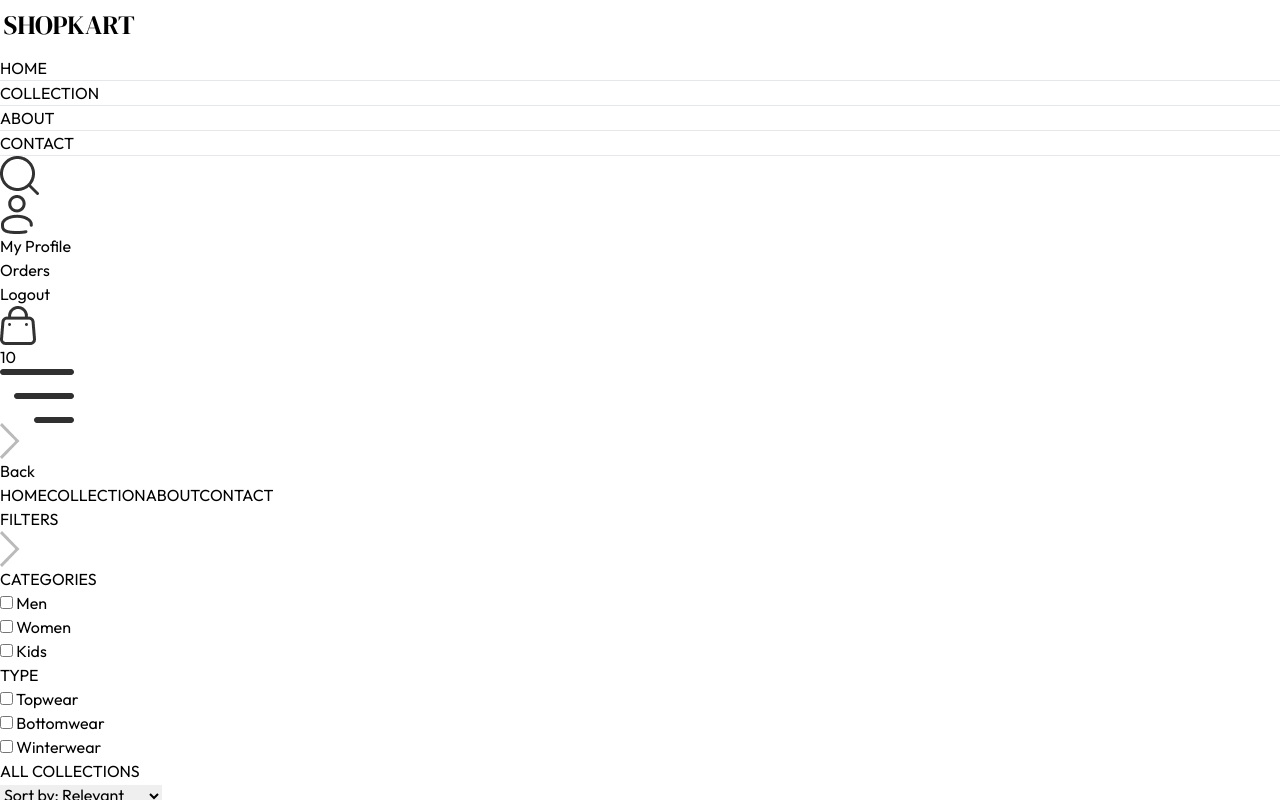
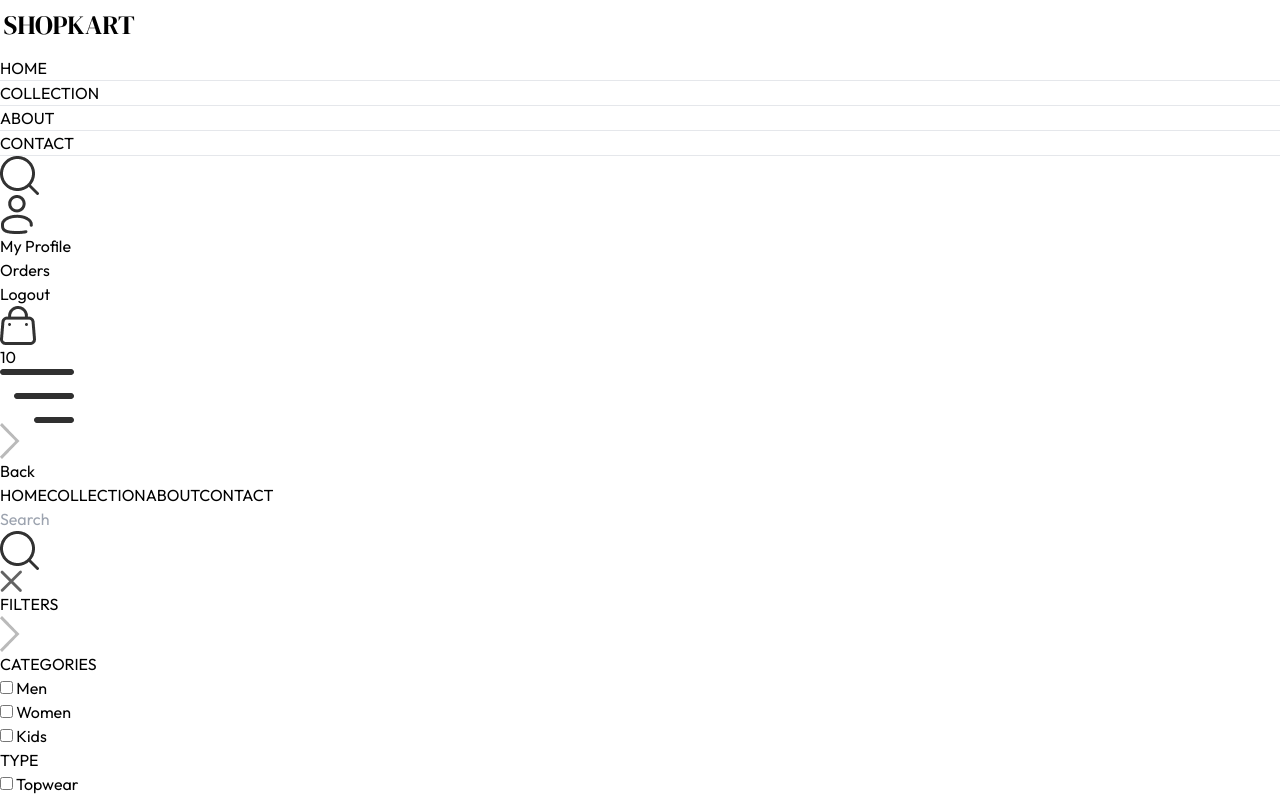
Before and after one commit to urbruder/Ecommerce_Website, a React (Vite) app in the folder frontend/: page /collection in a window 1280 px wide. Both pictures are taken after a click on the picture 19 px from the left and 175 px from the top of the page. Shown: the top 800 px of the page. Built offline with nearby package versions, Linux system fonts and the light colour scheme.

Commit message:
SearchBar added

```diff
--- a/frontend/src/App.jsx
+++ b/frontend/src/App.jsx
@@ -10,11 +10,13 @@
 import Cart from './pages/Cart'
 import PlaceOrder from './pages/PlaceOrder'
 import Navbar from './components/Navbar'
+import Searchbar from './components/Searchbar'
 
 const App = () => {
   return (
     <div className='px-4 sm:px-[5vw] md:px-[7vw] lg:px-[9vw]'>
     <Navbar/>
+    <Searchbar/>
            <Routes>
             <Route path='/' element={<Home/>}/>
             <Route path='/collection' element={<Collection/>}/>
--- a/frontend/src/components/Navbar.jsx
+++ b/frontend/src/components/Navbar.jsx
@@ -1,11 +1,12 @@
 import React, { useState } from 'react'
 import {Link, NavLink} from 'react-router-dom'
 import { assets } from '../assets/assets'
+import { ShopContext } from '../context/ShopContext'
 
 
 const Navbar = () => {
   const [visible,setVisible]=useState(false) ;
-
+  const {setShowSearch} = React.useContext(ShopContext);
   return (
     <div className='flex items-center justify-between py-5 font-medium'>
 
@@ -31,7 +32,7 @@
             </NavLink>
         </ul>
         <div className='flex items-center gap-6'>
-            <img src={assets.search_icon} className='w-5 cursor-pointer' alt="" />
+            <img onClick={()=>setShowSearch(true)} src={assets.search_icon} className='w-5 cursor-pointer' alt="" />
             <div className='group relative'>
               <img src={assets.profile_icon} className='w-5 cursor-pointer' alt="" />
               <div className='group-hover:block hidden absolute dropdown-menu right-0 pt-4'>
--- /dev/null
+++ b/frontend/src/components/Searchbar.jsx
@@ -0,0 +1,38 @@
+import React, { useEffect, useState } from 'react'
+import {ShopContext} from '../context/ShopContext'
+import { assets } from '../assets/assets'
+import { useLocation } from 'react-router-dom'
+const Searchbar = () => {
+    const {search,setSearch,showSearch,setShowSearch}=React.useContext(ShopContext)
+const location=useLocation();
+const [visible,setVisible]=useState(false)
+// This state will control the visibility of the search bar based on the current route
+// If the route is '/collection', the search bar will be visible, otherwise it will be
+ useEffect(()=>{
+    // Check if the current path includes 'collection'
+    // If it does, set visible to true, otherwise set it to false
+    if(location.pathname.includes('collection')){
+        setVisible(true)
+    }
+    else{
+        setVisible(false)
+    }
+ },[location])
+
+
+
+// The search bar will only be shown if showSearch is true and visible is true
+// This allows the search bar to be conditionally rendered based on the current route
+  return showSearch && visible? (
+    <div className=' border-t border-b bg-gray-50 text-center'>
+        <div className='inline-flex items-center justify-center border border-gray-400 px-5 py-2 my-5 mx-3 rounded-full w-3/4 sm:w-1/2'>
+            <input value={search} onChange={(e)=>setSearch(e.target.value)} type="text" placeholder='Search' className='flex-1 outline-none bg-inherit text-sm'  />
+            <img className='w-4' src={assets.search_icon} alt="" />
+        </div>
+        <img onClick={()=>setShowSearch(false)} className='inline w-3 cursor-pointer' src={assets.cross_icon} alt="" />
+
+    </div>
+  ): null
+}
+
+export default Searchbar
--- a/frontend/src/context/ShopContext.jsx
+++ b/frontend/src/context/ShopContext.jsx
@@ -1,11 +1,17 @@
-import { React,createContext } from "react";
+import { React,createContext,useState } from "react";
 import { products } from "../assets/assets";
 export const ShopContext= createContext();
 const ShopContextProvider=(props)=>{
     const currency='$';
     const delivery_fee=10;
+    const [search,setSearch]=useState('');
+    //this will be used to search products
+    //if we set this to '' it will show all products otherwise it will filter products based
+    const [showSearch,setShowSearch]=useState(false);
+    //if we set this to true, it will show the search bar otherwise it will not show the search bar
     const value={
-        products,currency,delivery_fee
+        products,currency,delivery_fee,
+        search,setSearch,showSearch,setShowSearch
     }
     return (
         <ShopContext.Provider value={value}>
--- a/frontend/src/pages/Collection.jsx
+++ b/frontend/src/pages/Collection.jsx
@@ -5,7 +5,7 @@
 import Title from '../components/Title'
 import ProductItem from '../components/ProductItem';
 const Collection = () => {
-const {products}=useContext(ShopContext);
+const {products, search , showSearch}=useContext(ShopContext);
 const [showFilter,setShowFilter]=useState(false)
 const [filterProducts, setFilterProducts]=useState([])
 const [category, setCategory]=useState([])
@@ -46,7 +46,14 @@
 //if we don't select any filter, it will show all products.
 // This will happen when we open the collection page for the first time
 //slice() method returns a shallow copy of a portion of an array into a new array object
-
+  if(showSearch && search){
+    // If search is true and search is not empty, it will filter products based on search
+    // This will filter products that match the search term
+    //.toLowerCase() method converts a string to lowercase letters
+    // This will make the search case-insensitive
+    // This will filter products that match the search term and check if the name of the product includes the search term
+    productsCopy=productsCopy.filter(item=>item.name.toLowerCase().includes(search.toLowerCase()))
+  }
   if(category.length>0){
     productsCopy=productsCopy.filter(item=>category.includes(item.category));
   }
@@ -64,7 +71,7 @@
  }
  useEffect(()=>{
     applyFilter();
- },[category,subCategory])
+ },[category,subCategory,search,showSearch])
 
 // Logic for Filtering product ends here
 
```
